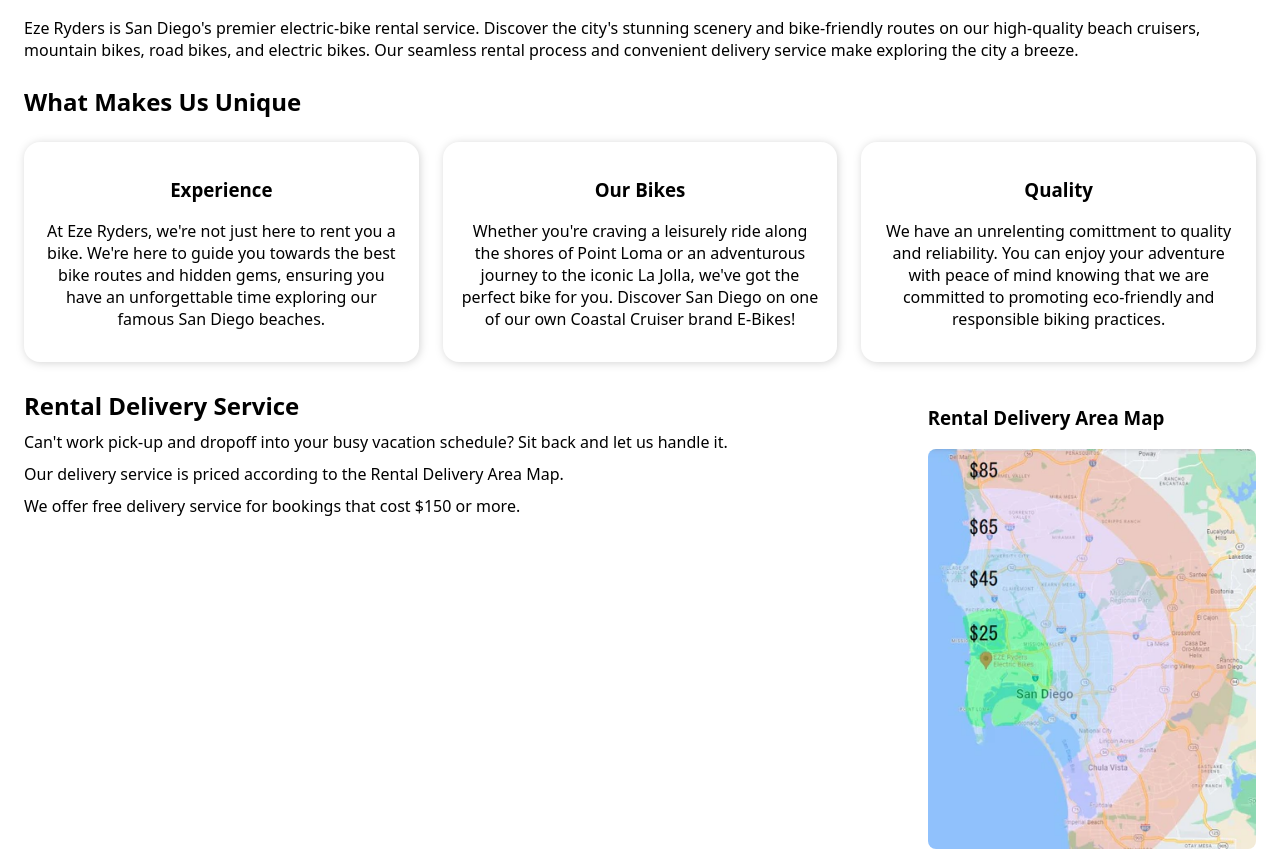
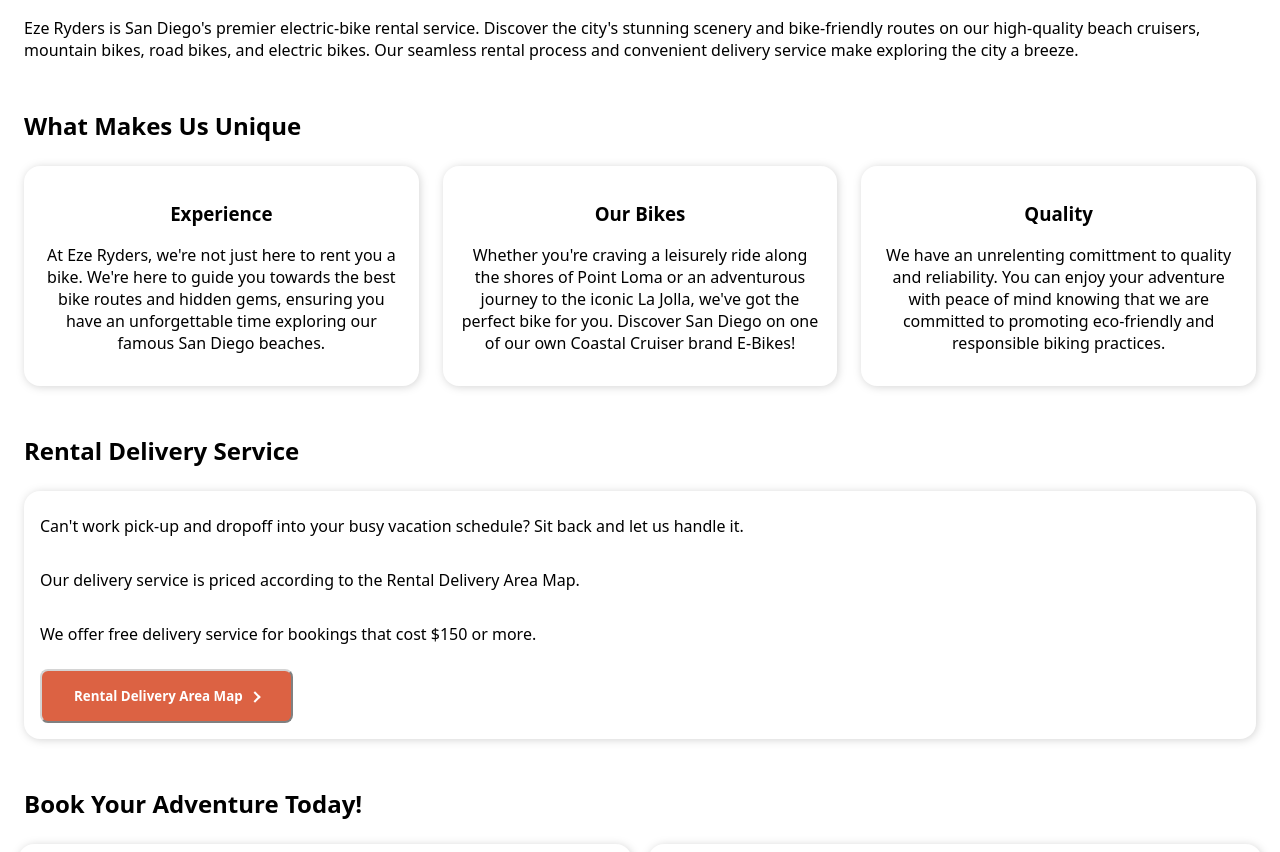
Before and after one commit to kaylab521/Eze-Ryders-Rentals, a plain HTML site: page index.html in a window 1280 px wide. Shown: the part 253-1105 px from the top of the page. Drawn offline with Linux system fonts and the light colour scheme.

Commit message:
updated main page

```diff
--- a/css/style.css
+++ b/css/style.css
@@ -97,23 +97,37 @@ a:hover {
 /*RENTALS MAIN PAGE*/
 .deliveries {
     margin: 24px;
-    display: flex;
-    justify-content: space-between;
+    padding: 16px;
+    padding-top: 8px;
+    border-radius: 16px;
+    background-color: #FFFFFF;
+    filter: drop-shadow(1px 1px 4px #d4d4d4);
 }
 .deliveries img {
     max-width: min-content;
     max-height: min-content;
 }
-.deliveries div {
+.deliveries .text {
+    height: fit-content;
+    width: auto;
     display: flex;
     flex-direction: column;
-    justify-content: space-between;
+    justify-content: flex-start;
 }
-.deliveries .text {
-    flex-direction: column;
-    justify-content: flex-start;
-    flex-wrap: wrap;
-    line-height: 0px;
+.deliveries .dropButton {
+    background-color: #DC6243;
+    color: #fff;
+    font-weight: bold;
+    width: auto;
+}
+.deliveries .arrow {
+    border: solid #ffffff;
+    border-width: 0 2px 2px 0;
+    display: inline-block;
+    padding: 3px;
+    transform: rotate(-45deg);
+    margin-left: 8px;
+
 }
 .reviews {
     margin: 24px;
@@ -142,6 +156,7 @@ a:hover {
 }
 .heading {
     margin: 24px;
+    margin-top: 48px;
 }
 /*RENTALS GRID*/
 .grid {
--- a/index.html
+++ b/index.html
@@ -43,16 +43,18 @@
             <p>We have an unrelenting comittment to quality and reliability. You can enjoy your adventure with peace of mind knowing that we are committed to promoting eco-friendly and responsible biking practices.</p>
         </div>
     </div>
-
+    <div class="heading">
+        <h2>Rental Delivery Service</h2>
+    </div>
     <div class="deliveries">
         <div class="text">
-                <h2>Rental Delivery Service</h2>
-                <p>Can't work pick-up and dropoff into your busy vacation schedule? Sit back and let us handle it.</p>
-                <p>Our delivery service is priced according to the Rental Delivery Area Map.</p>
-                <p>We offer free delivery service for bookings that cost $150 or more.</p>
-            </div>
-            <div>
-                <h3>Rental Delivery Area Map </h3>
+            <p>Can't work pick-up and dropoff into your busy vacation schedule? Sit back and let us handle it.</p>
+            <p>Our delivery service is priced according to the Rental Delivery Area Map.</p>
+            <p>We offer free delivery service for bookings that cost $150 or more.</p>
+        </div>
+        <div class="dropdown">
+            <button class="dropButton">Rental Delivery Area Map<i class="arrow right"></i></button>
+            <div class="dropdownContent">
                 <img src="images/rental_delivery_map_480x480.webp">
             </div>
         </div>
@@ -168,9 +170,10 @@
             </div>
         </div>
     </div>
-
+    <div class="heading">
+        <h2>What People are Saying</h2>
+    </div>
     <div class="reviews">
-        <h2>What People are Saying</h2>
         <div class="rating">
             <div>
                 <span class="fa fa-star checked"></span>
```
